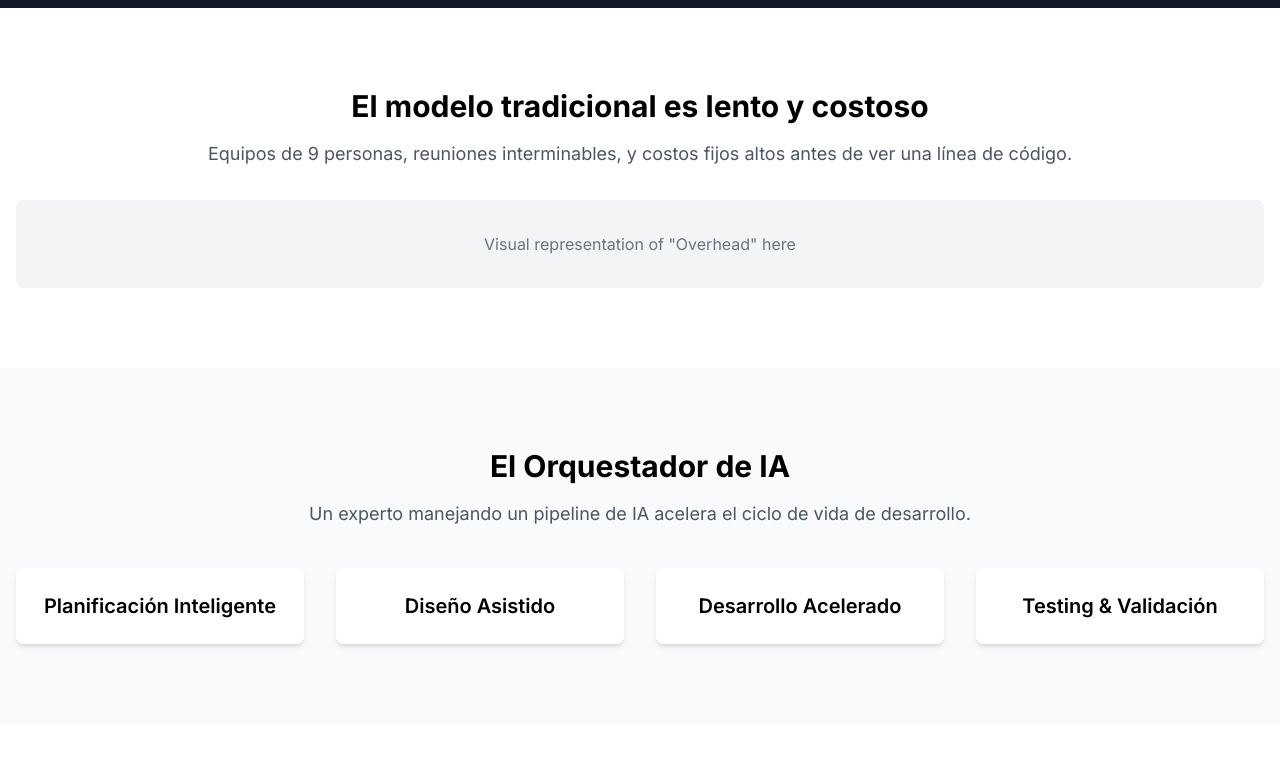
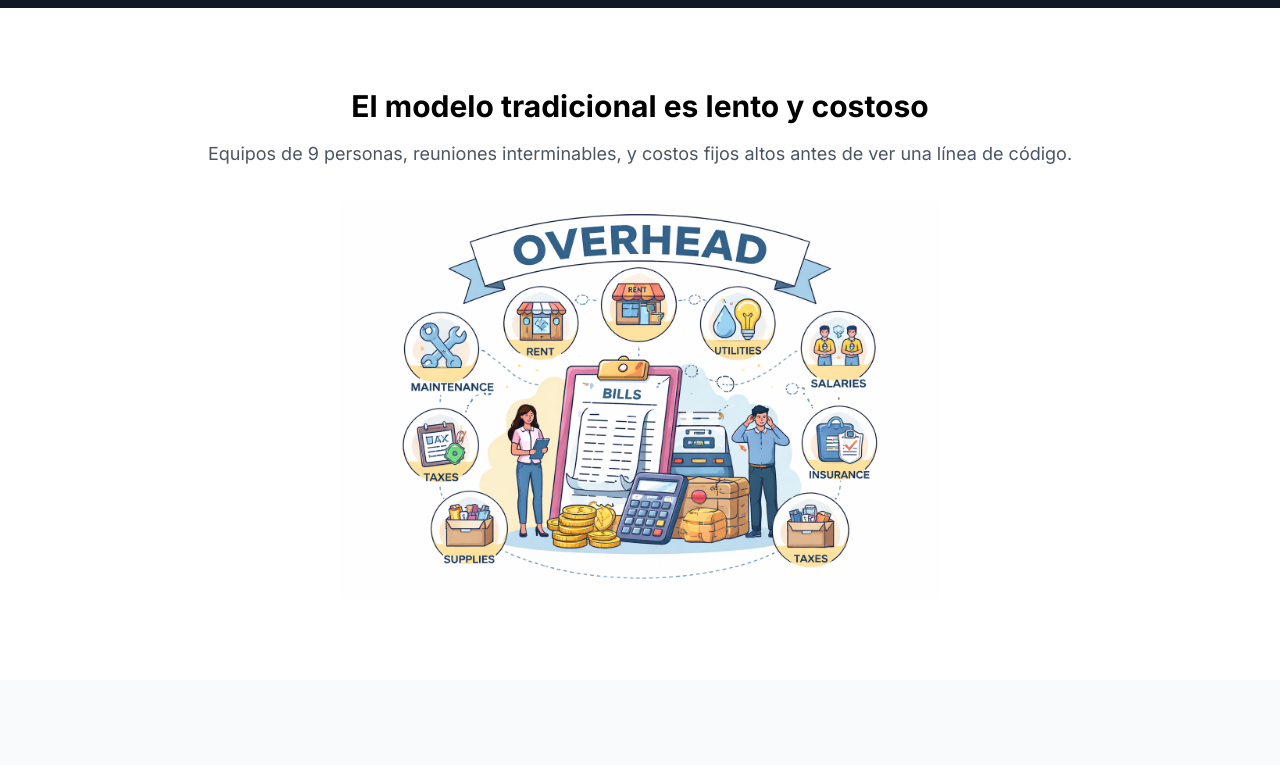
Before and after one commit to marceloruilova/ccognitions, a Next.js app: page /blog in a window 1280 px wide. Shown: the part 382-1147 px from the top of the page. Built offline with nearby package versions, Linux system fonts and the light colour scheme.

Commit message:
added image

```diff
--- a/components/sections/PainPointsSection.tsx
+++ b/components/sections/PainPointsSection.tsx
@@ -1,3 +1,5 @@
+import Image from 'next/image';
+
 export default function PainPointsSection() {
   return (
     <section className="py-20">
@@ -6,9 +8,14 @@ export default function PainPointsSection() {
         <p className="mt-4 text-lg text-gray-600">
           Equipos de 9 personas, reuniones interminables, y costos fijos altos antes de ver una línea de código.
         </p>
-        {/* Placeholder for a visual representation */}
-        <div className="mt-8 p-8 bg-gray-100 rounded-lg">
-          <p className="text-gray-500">Visual representation of "Overhead" here</p>
+        <div className="mt-8 flex justify-center">
+          <Image
+            src="/images/overhead.png"
+            alt="Representación visual del overhead"
+            width={600}
+            height={450}
+            className="rounded-lg"
+          />
         </div>
       </div>
     </section>
--- a/lib/constants.ts
+++ b/lib/constants.ts
@@ -25,7 +25,7 @@ export const SERVICES_DATA = [
     slug: "automatizacion-end-to-end",
     title: "Automatización End-to-End",
     problem: "Procesos manuales y repetitivos ralentizan tu operación. Necesitas automatizar flujos de trabajo complejos que involucran múltiples sistemas y decisiones.",
-    solution: "Diseñamos e implementamos soluciones de automatización completas usando RPA, integraciones API, y flujos de trabajo inteligentes. Automatizamos desde tareas simples hasta procesos complejos que requieren toma de decisiones. Incluye monitoreo, alertas y dashboards de rendimiento.",
+    solution: "Diseñamos e implementamos soluciones de automatización completas, integraciones API, y flujos de trabajo inteligentes. Automatizamos desde tareas simples hasta procesos complejos que requieren toma de decisiones.",
     benefit: "Reducción de hasta 80% en tiempo de ejecución y eliminación de errores manuales.",
   },
   {
```
Also changed, not shown: 1 other file (tests, documents, lock files or other folders).
